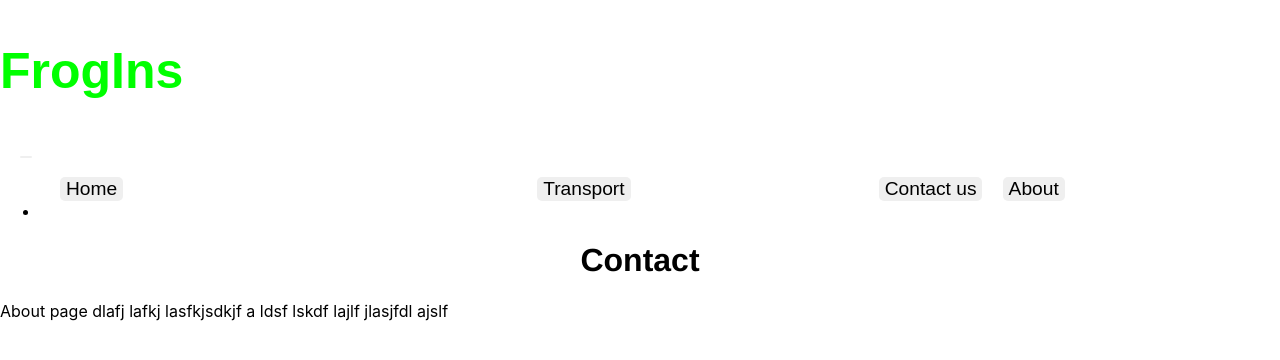
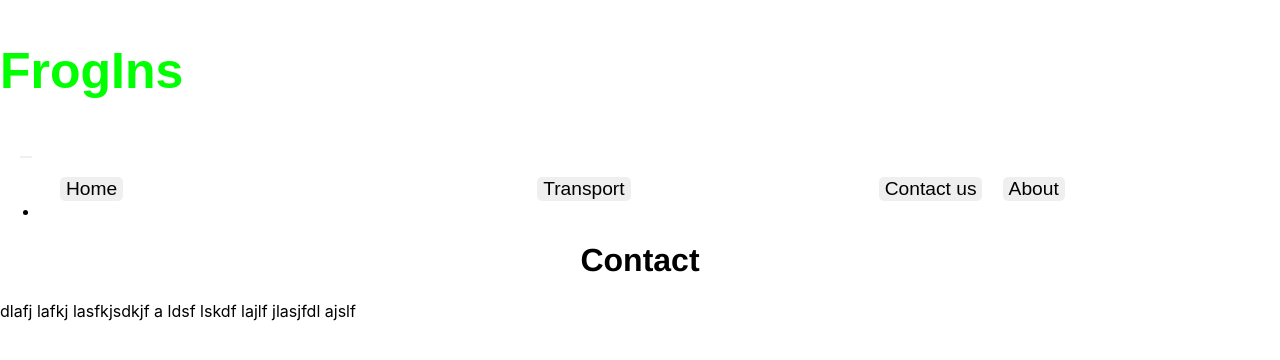
Before and after one commit to wiekusviljoen/myreactapp22, a React (Create React App) app: page /contact in a window 1280 px wide. Shown: the top 360 px of the page. Built offline with nearby package versions, Linux system fonts and the light colour scheme; the HTML template or start-up script is replaced by a standard one.

Commit message:
commit on master

```diff
--- a/src/components/Contact.js
+++ b/src/components/Contact.js
@@ -3,15 +3,9 @@ const Contact = () => {
   return (
     <>
       <Hero text="Contact" />
-      <div className="container">
-        <div className="row">
-          <div className="col-lg-8 offset-lg-2 my-5">
-            <p className="Lead">
-              About page dlafj lafkj lasfkjsdkjf a ldsf lskdf lajlf jlasjfdl
-              ajslf
-            </p>
-          </div>
-        </div>
+
+      <div class="paragraphContact">
+        dlafj lafkj lasfkjsdkjf a ldsf lskdf lajlf jlasjfdl ajslf
       </div>
     </>
   );
--- a/src/index.css
+++ b/src/index.css
@@ -62,3 +62,7 @@ button:hover {
  .paragraphHome{
    text-align: left;
  }
+
+ .paragraphContact{
+   text-align: left;
+ }
```
